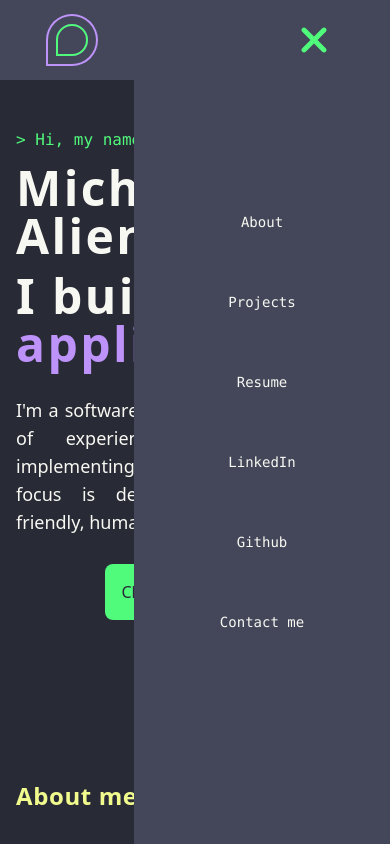
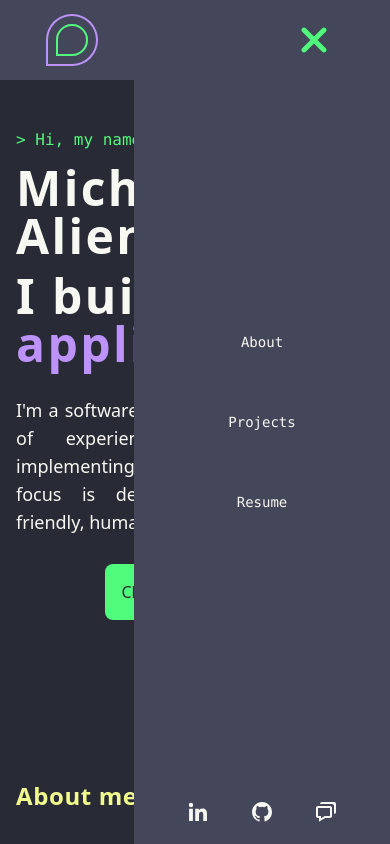
Before and after one commit to aliendro/portfolio, a React (Vite) app: page / in a window 390 px wide. Both pictures are taken after a click on the icon 314 px from the left and 40 px from the top of the page. Shown: the top 844 px of the page. Built offline with nearby package versions, Linux system fonts and the light colour scheme.

Commit message:
Add: responsive layout for mobile devices

```diff
--- a/src/components/navbar/Navbar.tsx
+++ b/src/components/navbar/Navbar.tsx
@@ -1,19 +1,19 @@
 import { useEffect, useState } from 'react';
 
-import { Menu, Close } from 'assets';
+import { Menu, Close, Linkedin, Github, Email } from 'assets';
 import useScroll from 'hooks/useScroll';
 
 const styles = {
-  header: 'font-mono text-sm text-foreground fixed w-full z-10 bg-primary transition-all',
+  header:
+    'bg-secondary font-mono text-sm text-foreground fixed w-full z-10 bg-primary transition-all duration-500',
   nav: 'm-5 mx-14 flex items-center',
   navbar:
-    'flex flex-col w-64 h-screen absolute transition-transform duration-500 md:duration-50 top-0 bg-secondary  right-0 md:w-auto md:h-auto md:static md:flex-row gap-5 items-center justify-center h-20',
+    'flex flex-col w-64 h-screen absolute transition-transform duration-500 md:duration-50 top-0 bg-secondary right-0 md:w-auto md:h-auto md:static md:flex-row gap-5 items-center justify-center h-20',
   logo: 'p-2 w-8 h-8 border-green border-2 mr-auto ring-purple ring-2 ring-offset-8 ring-offset-secondary rounded-t-2xl rounded-br-2xl font-sans flex items-center font-extrabold hover:ring-green hover:border-purple transition-colors duration-200',
   navitem:
-    'p-5 hover:underline hover:cursor-pointer decoration-white decoration-2 underline-offset-4 transition-all duration-150 hover:text-green',
+    'p-5 hover:underline hover:cursor-pointer decoration-white decoration-2 underline-offset-4  hover:text-green',
   button:
     'p-3 border-white border-[1.5px] rounded hover:bg-white transition-colors duration-200 hover:text-white',
-  mobile: 'md:hidden',
   icon: 'text-green h-10 w-10 z-10 md:hidden',
 };
 
@@ -24,45 +24,59 @@ const links = {
 };
 
 const Navbar = () => {
-  const [menu, setMenu] = useState<boolean>(false);
-  const scrollVisible = useScroll();
-  const isMenuOpen = menu
-    ? `${styles.navbar} translate-x-0`
-    : `${styles.navbar} translate-x-72 md:translate-x-0 `;
-  const header = scrollVisible
-    ? `${styles.header} visible bg-secondary`
-    : `${styles.header} invisible`;
+  const [navbarOpen, setNavbarOpen] = useState<boolean>(false);
+  const headerVisible = useScroll();
+  const navbarClass = navbarOpen
+    ? `${styles.navbar} transform-none`
+    : `${styles.navbar} translate-x-72 md:transform-none `;
+  const headerClass = headerVisible ? `${styles.header} top-0` : `${styles.header} -top-40`;
 
-  const openMenu = () => setMenu(true);
-  const closeMenu = () => setMenu(false);
+  const open = () => setNavbarOpen(true);
+  const close = () => setNavbarOpen(false);
 
   useEffect(() => {
-    if (menu) {
+    if (navbarOpen) {
       document.body.style.overflow = 'hidden';
     } else {
       document.body.style.overflow = 'unset';
     }
-  }, [menu]);
+  }, [navbarOpen]);
 
   return (
-    <header className={header}>
+    <header className={headerClass}>
       <nav className={styles.nav}>
-        <div className={styles.logo} />
-        <Menu className={`${styles.icon} ${menu ? 'hidden' : 'block'}`} onClick={openMenu} />
-        <Close className={`${styles.icon} ${menu ? 'block' : 'hidden'}`} onClick={closeMenu} />
-        <ul className={isMenuOpen}>
-          <li className={styles.navitem}>About</li>
-          <li className={styles.navitem}>Projects</li>
-          <li className={styles.navitem}>Resume</li>
-          <li className={`${styles.navitem} ${styles.mobile}`}>
-            <a href={links.linkedin}> LinkedIn</a>
+        <a className={styles.logo} href="/">
+          <div />
+        </a>
+        <Menu className={`${styles.icon} ${navbarOpen ? 'hidden' : 'block'}`} onClick={open} />
+        <Close className={`${styles.icon} ${navbarOpen ? 'block' : 'hidden'}`} onClick={close} />
+        <ul className={navbarClass}>
+          <li className={styles.navitem}>
+            <a href="#about">About</a>
           </li>
-          <li className={`${styles.navitem} ${styles.mobile}`}>
-            <a href={links.github}>Github</a>
+          <li className={styles.navitem}>
+            <a href="#projects">Projects</a>
           </li>
-          <li className={`${styles.navitem} ${styles.mobile}`}>
-            <a href={links.email}>Contact me</a>
+          <li className={styles.navitem}>
+            <a href="#resume">Resume</a>
           </li>
+          <ul className="flex fixed bottom-0 md:hidden">
+            <li className={styles.navitem}>
+              <a href={links.linkedin} target="_blank" rel="noreferrer">
+                <Linkedin />
+              </a>
+            </li>
+            <li className={styles.navitem}>
+              <a href={links.github} target="_blank" rel="noreferrer">
+                <Github />
+              </a>
+            </li>
+            <li className={styles.navitem}>
+              <a href={links.email} target="_blank" rel="noreferrer">
+                <Email />
+              </a>
+            </li>
+          </ul>
         </ul>
       </nav>
     </header>
```
